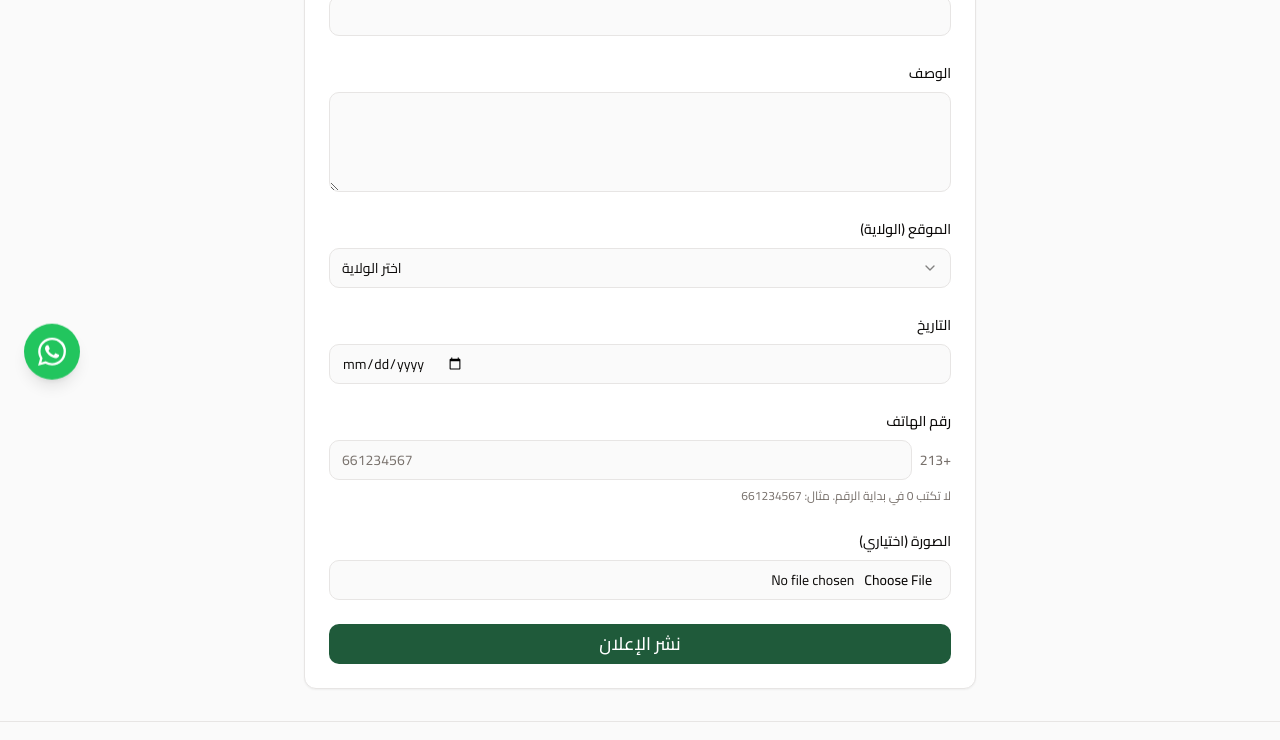
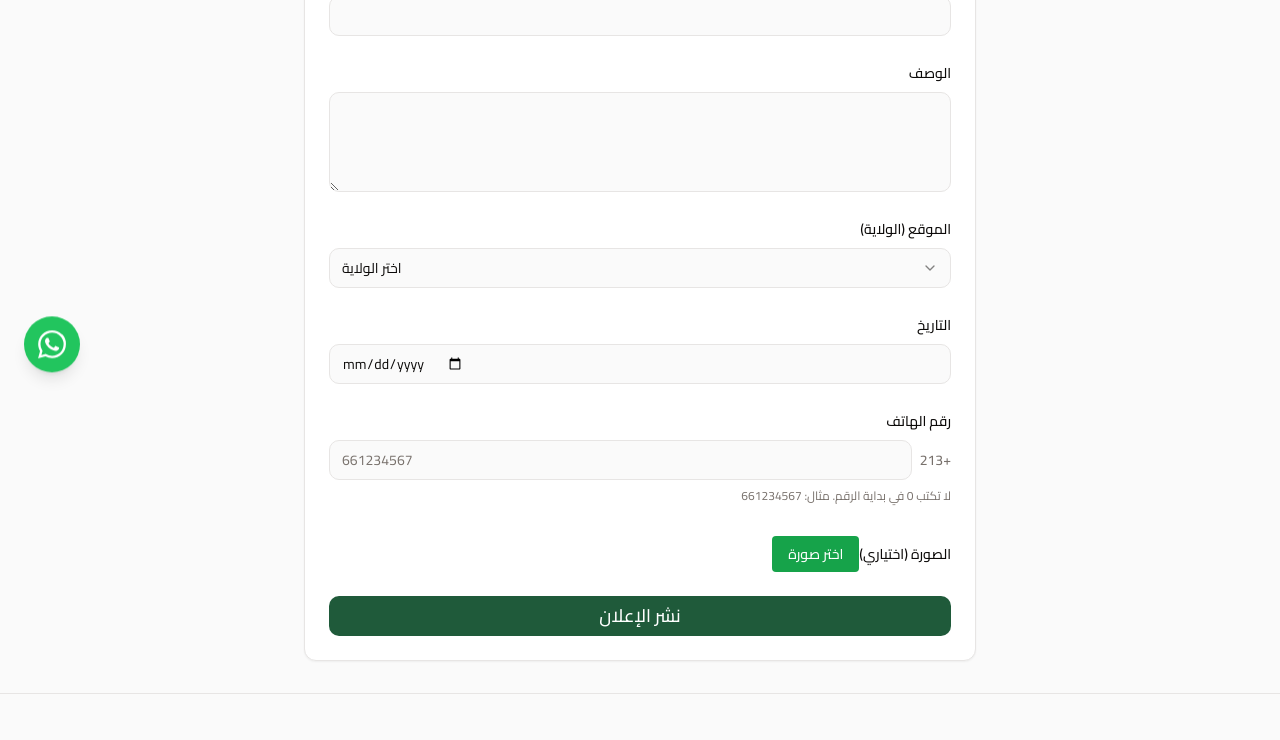
Before and after one commit to YOUNES54CDFVD/dz-finder, a React (Vite) app: page /submit in a window 1280 px wide. Shown: the part 396-1136 px from the top of the page. Built offline with nearby package versions, Linux system fonts and the light colour scheme.

Commit message:
Submit.tsx

```diff
--- a/src/pages/Submit.tsx
+++ b/src/pages/Submit.tsx
@@ -261,9 +261,24 @@ const Submit = () => {
 
                 {/* الصورة */}
                 <div className="space-y-2">
-                  <Label>الصورة (اختياري)</Label>
-                  <Input type="file" accept="image/*" onChange={handleImageChange} />
-                </div>
+  <Label>الصورة (اختياري)</Label>
+
+  <label className="inline-block bg-green-600 hover:bg-green-700 text-white text-sm font-medium px-4 py-2 rounded cursor-pointer transition">
+    اختر صورة
+    <input
+      type="file"
+      accept="image/*"
+      onChange={handleImageChange}
+      className="hidden"
+    />
+  </label>
+
+  {formData.image && (
+    <p className="text-sm text-muted-foreground mt-1">
+      ✅ تم اختيار: {formData.image.name}
+    </p>
+  )}
+</div>
 
                 <Button
                   type="submit"
```
